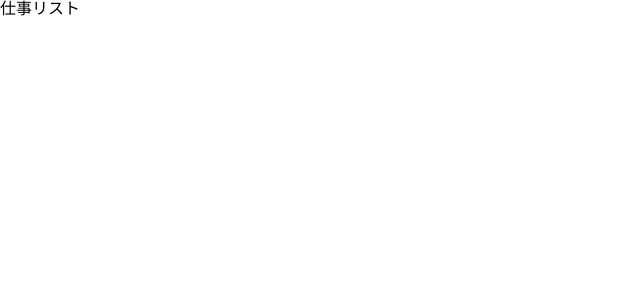
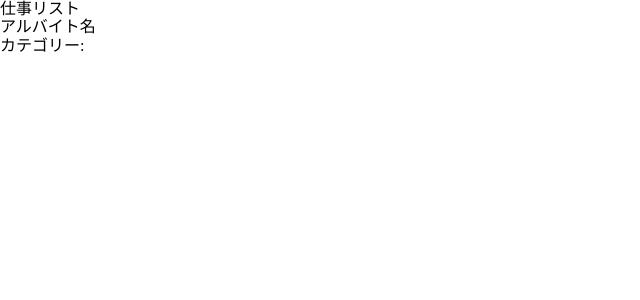
Before and after one commit to diracmax/review-job-flontend, a Vue app: page /groups/1/members/1/jobs in a window 1280 px wide. Shown: the top 300 px of the page, without its empty margins (0-640 px from the left). Built offline with nearby package versions, Linux system fonts and the light colour scheme.

Commit message:
コンポーネントの使用例を追加

```diff
--- /dev/null
+++ b/src/components/modules/ReviewOverview.vue
@@ -0,0 +1,16 @@
+<template>
+    <div>アルバイト名</div>
+    <div>カテゴリー:</div>
+</template>
+
+<script>
+export default {
+  name: 'ReviewOverview',
+  props: {
+  }
+}
+</script>
+
+<!-- Add "scoped" attribute to limit CSS to this component only -->
+<style scoped>
+</style>
--- a/src/components/pages/UserJobList.vue
+++ b/src/components/pages/UserJobList.vue
@@ -1,9 +1,14 @@
 <template>
     <div>仕事リスト</div>
+    <review-overview></review-overview>
 </template>
 
 <script>
+import ReviewOverview from '../modules/ReviewOverview';
 export default {
+  components: {
+    ReviewOverview
+  },
   name: 'UserJobList',
   props: {
   }
```
